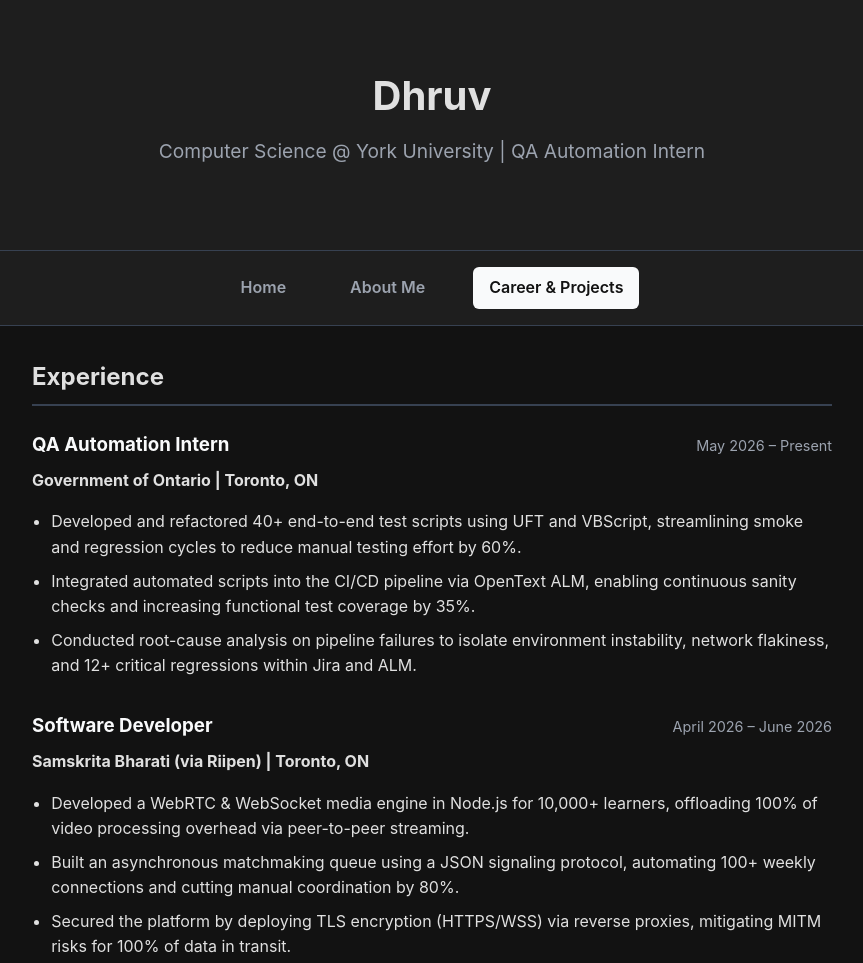
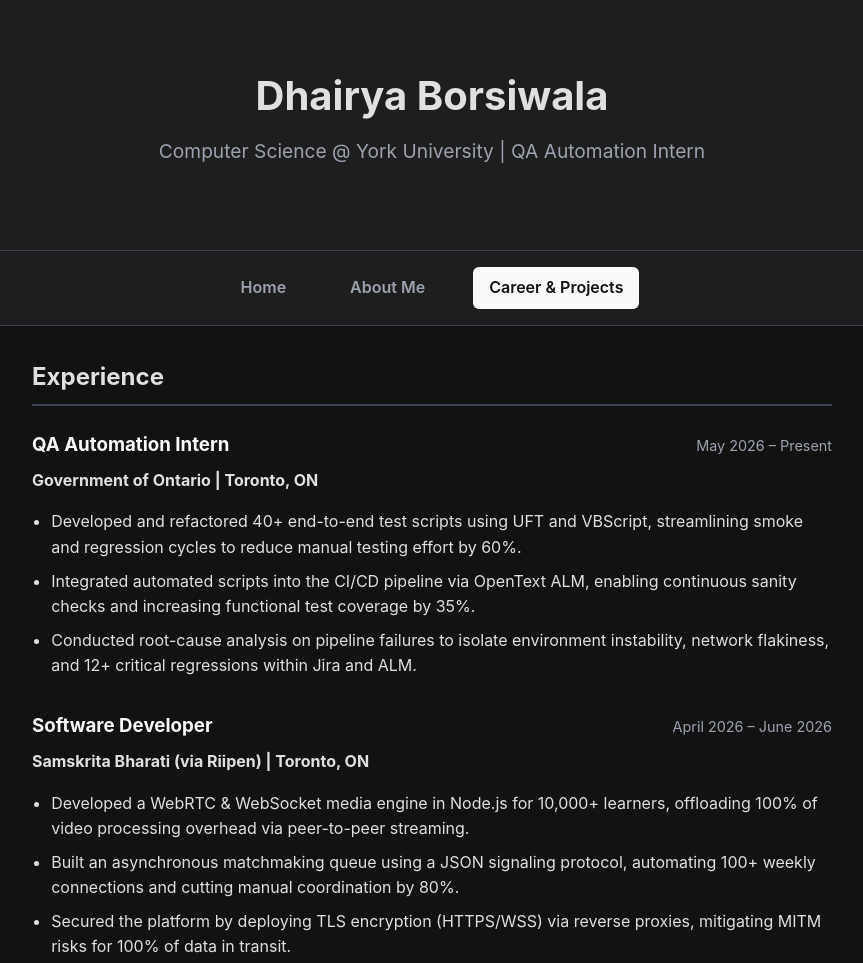
Before and after one commit to dhairyab06/dhairyab06.github.io, a plain HTML site: page career.html in a window 1280 px wide. Shown: the top 963 px of the page, without its empty margins (208-1071 px from the left). Drawn offline with Linux system fonts and the light colour scheme.

Commit message:
Update career.html

```diff
--- a/career.html
+++ b/career.html
@@ -4,13 +4,13 @@
 <head>
     <meta charset="UTF-8">
     <meta name="viewport" content="width=device-width, initial-scale=1.0">
-    <title>Dhruv | Career & Projects</title>
+    <title>Dhairya Borsiwala | Career & Projects</title>
     <link rel="stylesheet" href="style.css">
 </head>
 <body>
 
     <header>
-        <h1>Dhruv</h1>
+        <h1>Dhairya Borsiwala</h1>
         <p>Computer Science @ York University | QA Automation Intern</p>
     </header>
 
```
